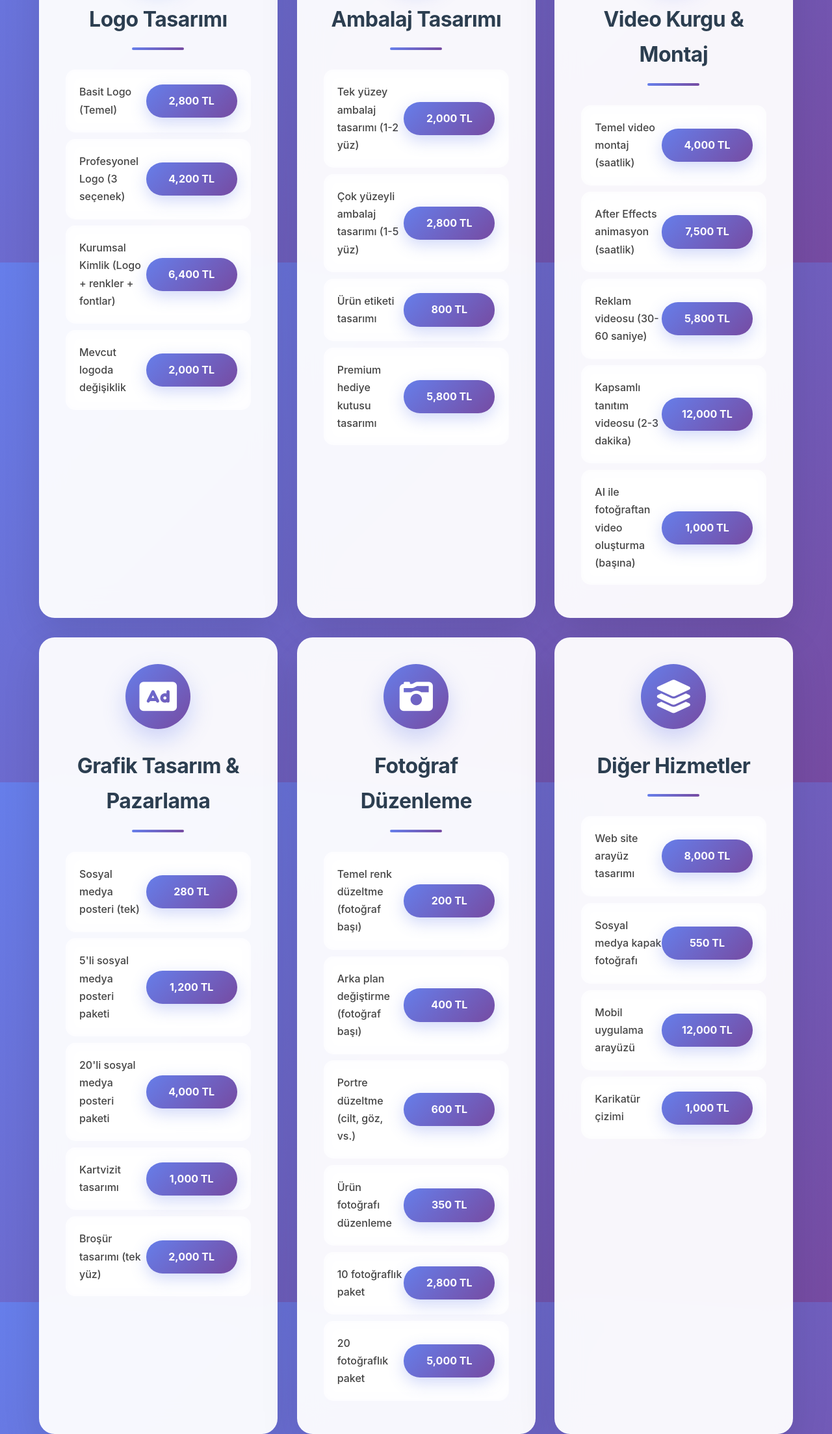
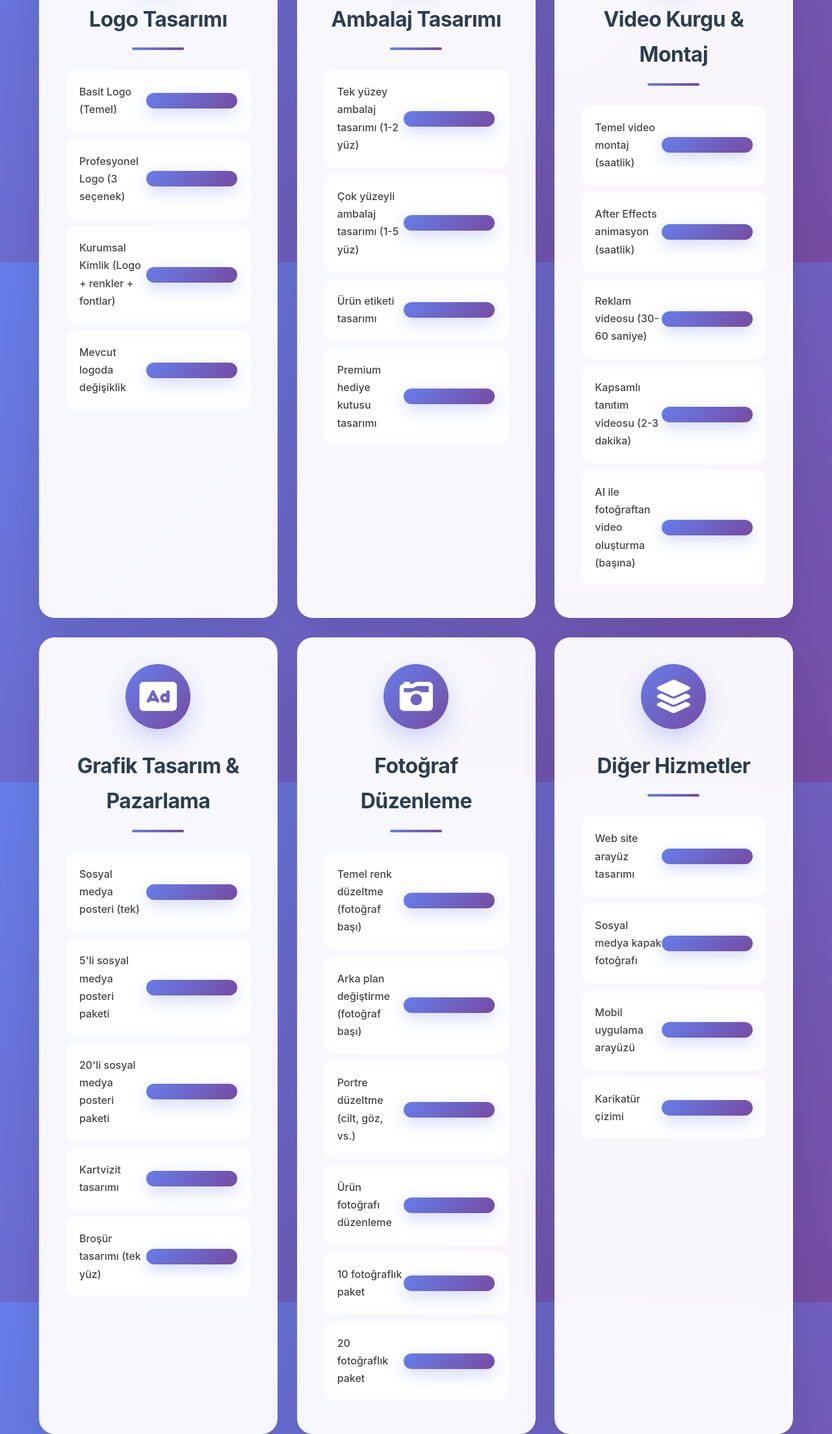
Before and after one commit to amjadgg/Amjad-Yarat-c-Hizmetler, a plain HTML site: page index.html in a window 1280 px wide. Shown: the part 5996-8203 px from the top of the page at 65% size. Drawn offline with Linux system fonts and the light colour scheme.

Commit message:
Update index.html

```diff
--- a/index.html
+++ b/index.html
@@ -2842,21 +2842,21 @@
         </div>
         <h2>Logo Tasarımı</h2>
         <ul class="services-list">
-<li class="service-item" data-name="Basit Logo (Temel)" data-price="2800">
+<li class="service-item" data-name="Basit Logo (Temel)" data-price="">
 <span class="service-name">Basit Logo (Temel)</span>
-<span class="service-price">2,800 TL</span>
+<span class="service-price"></span>
 </li>
-<li class="service-item" data-name="Profesyonel Logo (3 seçenek)" data-price="4200">
+<li class="service-item" data-name="Profesyonel Logo (3 seçenek)" data-price="">
 <span class="service-name">Profesyonel Logo (3 seçenek)</span>
-<span class="service-price">4,200 TL</span>
+<span class="service-price"></span>
 </li>
-<li class="service-item" data-name="Kurumsal Kimlik (Logo + renkler + fontlar)" data-price="6400">
+<li class="service-item" data-name="Kurumsal Kimlik (Logo + renkler + fontlar)" data-price="">
 <span class="service-name">Kurumsal Kimlik (Logo + renkler + fontlar)</span>
-<span class="service-price">6,400 TL</span>
+<span class="service-price"></span>
 </li>
-<li class="service-item" data-name="Mevcut logoda değişiklik" data-price="2000">
+<li class="service-item" data-name="Mevcut logoda değişiklik" data-price="">
 <span class="service-name">Mevcut logoda değişiklik</span>
-<span class="service-price">2,000 TL</span>
+<span class="service-price"></span>
 </li>
         </ul>
       </div>
@@ -2867,21 +2867,21 @@
         </div>
         <h2>Ambalaj Tasarımı</h2>
         <ul class="services-list">
-<li class="service-item" data-name="Tek yüzey ambalaj tasarımı (1-2 yüz)" data-price="2000">
+<li class="service-item" data-name="Tek yüzey ambalaj tasarımı (1-2 yüz)" data-price="">
 <span class="service-name">Tek yüzey ambalaj tasarımı (1-2 yüz)</span>
-<span class="service-price">2,000 TL</span>
+<span class="service-price"></span>
 </li>
-<li class="service-item" data-name="Çok yüzeyli ambalaj tasarımı (1-5 yüz)" data-price="2800">
+<li class="service-item" data-name="Çok yüzeyli ambalaj tasarımı (1-5 yüz)" data-price="">
 <span class="service-name">Çok yüzeyli ambalaj tasarımı (1-5 yüz)</span>
-<span class="service-price">2,800 TL</span>
+<span class="service-price"></span>
 </li>
-<li class="service-item" data-name="Ürün etiketi tasarımı" data-price="800">
+<li class="service-item" data-name="Ürün etiketi tasarımı" data-price="">
 <span class="service-name">Ürün etiketi tasarımı</span>
-<span class="service-price">800 TL</span>
+<span class="service-price"></span>
 </li>
-<li class="service-item" data-name="Premium hediye kutusu tasarımı" data-price="5800">
+<li class="service-item" data-name="Premium hediye kutusu tasarımı" data-price="">
 <span class="service-name">Premium hediye kutusu tasarımı</span>
-<span class="service-price">5,800 TL</span>
+<span class="service-price"></span>
 </li>
         </ul>
       </div>
@@ -2892,25 +2892,25 @@
         </div>
         <h2>Video Kurgu & Montaj</h2>
         <ul class="services-list">
-<li class="service-item" data-name="Temel video montaj (saatlik)" data-price="4000">
+<li class="service-item" data-name="Temel video montaj (saatlik)" data-price="">
 <span class="service-name">Temel video montaj (saatlik)</span>
-<span class="service-price">4,000 TL</span>
+<span class="service-price"></span>
 </li>
-<li class="service-item" data-name="After Effects animasyon (saatlik)" data-price="7500">
+<li class="service-item" data-name="After Effects animasyon (saatlik)" data-price="">
 <span class="service-name">After Effects animasyon (saatlik)</span>
-<span class="service-price">7,500 TL</span>
+<span class="service-price"></span>
 </li>
-<li class="service-item" data-name="Reklam videosu (30-60 saniye)" data-price="5800">
+<li class="service-item" data-name="Reklam videosu (30-60 saniye)" data-price="">
 <span class="service-name">Reklam videosu (30-60 saniye)</span>
-<span class="service-price">5,800 TL</span>
+<span class="service-price"></span>
 </li>
-<li class="service-item" data-name="Kapsamlı tanıtım videosu (2-3 dakika)" data-price="12000">
+<li class="service-item" data-name="Kapsamlı tanıtım videosu (2-3 dakika)" data-price="">
 <span class="service-name">Kapsamlı tanıtım videosu (2-3 dakika)</span>
-<span class="service-price">12,000 TL</span>
+<span class="service-price"></span>
 </li>
-<li class="service-item" data-name="AI ile fotoğraftan video oluşturma (başına)" data-price="1000">
+<li class="service-item" data-name="AI ile fotoğraftan video oluşturma (başına)" data-price="">
 <span class="service-name">AI ile fotoğraftan video oluşturma (başına)</span>
-<span class="service-price">1,000 TL</span>
+<span class="service-price"></span>
 </li>
         </ul>
       </div>
@@ -2921,25 +2921,25 @@
         </div>
         <h2>Grafik Tasarım & Pazarlama</h2>
         <ul class="services-list">
-<li class="service-item" data-name="Sosyal medya posteri (tek)" data-price="280">
+<li class="service-item" data-name="Sosyal medya posteri (tek)" data-price="">
 <span class="service-name">Sosyal medya posteri (tek)</span>
-<span class="service-price">280 TL</span>
+<span class="service-price"></span>
 </li>
-<li class="service-item" data-name="5'li sosyal medya posteri paketi" data-price="1200">
+<li class="service-item" data-name="5'li sosyal medya posteri paketi" data-price="">
 <span class="service-name">5'li sosyal medya posteri paketi</span>
-<span class="service-price">1,200 TL</span>
+<span class="service-price"></span>
 </li>
-<li class="service-item" data-name="20'li sosyal medya posteri paketi" data-price="4000">
+<li class="service-item" data-name="20'li sosyal medya posteri paketi" data-price="">
 <span class="service-name">20'li sosyal medya posteri paketi</span>
-<span class="service-price">4,000 TL</span>
+<span class="service-price"></span>
 </li>
-<li class="service-item" data-name="Kartvizit tasarımı" data-price="1000">
+<li class="service-item" data-name="Kartvizit tasarımı" data-price="">
 <span class="service-name">Kartvizit tasarımı</span>
-<span class="service-price">1,000 TL</span>
+<span class="service-price"></span>
 </li>
-<li class="service-item" data-name="Broşür tasarımı (tek yüz)" data-price="2000">
+<li class="service-item" data-name="Broşür tasarımı (tek yüz)" data-price="">
 <span class="service-name">Broşür tasarımı (tek yüz)</span>
-<span class="service-price">2,000 TL</span>
+<span class="service-price"></span>
 </li>
         </ul>
       </div>
@@ -2950,29 +2950,29 @@
         </div>
         <h2>Fotoğraf Düzenleme</h2>
         <ul class="services-list">
-<li class="service-item" data-name="Temel renk düzeltme (fotoğraf başı)" data-price="200">
+<li class="service-item" data-name="Temel renk düzeltme (fotoğraf başı)" data-price="">
 <span class="service-name">Temel renk düzeltme (fotoğraf başı)</span>
-<span class="service-price">200 TL</span>
+<span class="service-price"></span>
 </li>
-<li class="service-item" data-name="Arka plan değiştirme (fotoğraf başı)" data-price="400">
+<li class="service-item" data-name="Arka plan değiştirme (fotoğraf başı)" data-price="">
 <span class="service-name">Arka plan değiştirme (fotoğraf başı)</span>
-<span class="service-price">400 TL</span>
+<span class="service-price"></span>
 </li>
-<li class="service-item" data-name="Portre düzeltme (cilt, göz, vs.)" data-price="600">
+<li class="service-item" data-name="Portre düzeltme (cilt, göz, vs.)" data-price="">
 <span class="service-name">Portre düzeltme (cilt, göz, vs.)</span>
-<span class="service-price">600 TL</span>
+<span class="service-price"></span>
 </li>
-<li class="service-item" data-name="Ürün fotoğrafı düzenleme" data-price="350">
+<li class="service-item" data-name="Ürün fotoğrafı düzenleme" data-price="">
 <span class="service-name">Ürün fotoğrafı düzenleme</span>
-<span class="service-price">350 TL</span>
+<span class="service-price"></span>
 </li>
-<li class="service-item" data-name="10 fotoğraflik paket" data-price="2800">
+<li class="service-item" data-name="10 fotoğraflik paket" data-price="">
 <span class="service-name">10 fotoğraflık paket</span>
-<span class="service-price">2,800 TL</span>
+<span class="service-price"></span>
 </li>
-<li class="service-item" data-name="20 fotoğraflik paket" data-price="5000">
+<li class="service-item" data-name="20 fotoğraflik paket" data-price="">
 <span class="service-name">20 fotoğraflık paket</span>
-<span class="service-price">5,000 TL</span>
+<span class="service-price"></span>
 </li>
         </ul>
       </div>
@@ -2983,21 +2983,21 @@
         </div>
         <h2>Diğer Hizmetler</h2>
         <ul class="services-list">
-<li class="service-item" data-name="Web site arayüz tasarımı" data-price="8000">
+<li class="service-item" data-name="Web site arayüz tasarımı" data-price="">
 <span class="service-name">Web site arayüz tasarımı</span>
-<span class="service-price">8,000 TL</span>
+<span class="service-price"></span>
 </li>
-<li class="service-item" data-name="Sosyal medya kapak fotoğrafı" data-price="550">
+<li class="service-item" data-name="Sosyal medya kapak fotoğrafı" data-price="">
 <span class="service-name">Sosyal medya kapak fotoğrafı</span>
-<span class="service-price">550 TL</span>
+<span class="service-price"></span>
 </li>
-<li class="service-item" data-name="Mobil uygulama arayüzü" data-price="12000">
+<li class="service-item" data-name="Mobil uygulama arayüzü" data-price="">
 <span class="service-name">Mobil uygulama arayüzü</span>
-<span class="service-price">12,000 TL</span>
+<span class="service-price"></span>
 </li>
-<li class="service-item" data-name="Karikatür çizimi" data-price="1000">
+<li class="service-item" data-name="Karikatür çizimi" data-price="">
 <span class="service-name">Karikatür çizimi</span>
-<span class="service-price">1,000 TL</span>
+<span class="service-price"></span>
 </li>
         </ul>
       </div>
@@ -3329,34 +3329,34 @@
 
       // Servis fiyat listesi
       const services = [
-        { name: "Basit Logo (Temel)", price: 2800 },
-        { name: "Profesyonel Logo (3 seçenek)", price: 4200 },
-        { name: "Kurumsal Kimlik (Logo + renkler + fontlar)", price: 6400 },
-        { name: "Mevcut logoda değişiklik", price: 2000 },
-        { name: "Tek yüzey ambalaj tasarımı (1-2 yüz)", price: 2000 },
-        { name: "Çok yüzeyli ambalaj tasarımı (1-5 yüz)", price: 2800 },
-        { name: "Ürün etiketi tasarımı", price: 800 },
-        { name: "Premium hediye kutusu tasarımı", price: 5800 },
-        { name: "Temel video montaj (saatlik)", price: 4000 },
-        { name: "After Effects animasyon (saatlik)", price: 7500 },
-        { name: "Reklam videosu (30-60 saniye)", price: 5800 },
-        { name: "Kapsamlı tanıtım videosu (2-3 dakika)", price: 12000 },
-        { name: "AI ile fotoğraftan video oluşturma (başına)", price: 1000 },
-        { name: "Sosyal medya posteri (tek)", price: 280 },
-        { name: "5'li sosyal medya posteri paketi", price: 1200 },
-        { name: "20'li sosyal medya posteri paketi", price: 4000 },
-        { name: "Kartvizit tasarımı", price: 1000 },
-        { name: "Broşür tasarımı (tek yüz)", price: 2000 },
-        { name: "Temel renk düzeltme (fotoğraf başı)", price: 200 },
-        { name: "Arka plan değiştirme (fotoğraf başı)", price: 400 },
-        { name: "Portre düzeltme (cilt, göz, vs.)", price: 600 },
-        { name: "Ürün fotoğrafı düzenleme", price: 350 },
-        { name: "10 fotoğraflik paket", price: 2800 },
-        { name: "20 fotoğraflik paket", price: 5000 },
-        { name: "Web site arayüz tasarımı", price: 8000 },
-        { name: "Sosyal medya kapak fotoğrafı", price: 550 },
-        { name: "Mobil uygulama arayüzü", price: 12000 },
-        { name: "Karikatür çizimi", price: 1000 }
+        { name: "Basit Logo (Temel)", price: 1 },
+        { name: "Profesyonel Logo (3 seçenek)", price: 1 },
+        { name: "Kurumsal Kimlik (Logo + renkler + fontlar)", price: 1 },
+        { name: "Mevcut logoda değişiklik", price: 1 },
+        { name: "Tek yüzey ambalaj tasarımı (1-2 yüz)", price: 1 },
+        { name: "Çok yüzeyli ambalaj tasarımı (1-5 yüz)", price: 1 },
+        { name: "Ürün etiketi tasarımı", price: 1 },
+        { name: "Premium hediye kutusu tasarımı", price: 1 },
+        { name: "Temel video montaj (saatlik)", price: 1 },
+        { name: "After Effects animasyon (saatlik)", price: 1 },
+        { name: "Reklam videosu (30-60 saniye)", price: 1 },
+        { name: "Kapsamlı tanıtım videosu (2-3 dakika)", price: 1 },
+        { name: "AI ile fotoğraftan video oluşturma (başına)", price: 1 },
+        { name: "Sosyal medya posteri (tek)", price: 1 },
+        { name: "5'li sosyal medya posteri paketi", price: 1 },
+        { name: "20'li sosyal medya posteri paketi", price: 1 },
+        { name: "Kartvizit tasarımı", price: 1 },
+        { name: "Broşür tasarımı (tek yüz)", price: 1 },
+        { name: "Temel renk düzeltme (fotoğraf başı)", price: 1 },
+        { name: "Arka plan değiştirme (fotoğraf başı)", price: 1 },
+        { name: "Portre düzeltme (cilt, göz, vs.)", price: 1 },
+        { name: "Ürün fotoğrafı düzenleme", price: 1 },
+        { name: "10 fotoğraflik paket", price: 1 },
+        { name: "20 fotoğraflik paket", price: 1 },
+        { name: "Web site arayüz tasarımı", price: 1 },
+        { name: "Sosyal medya kapak fotoğrafı", price: 1 },
+        { name: "Mobil uygulama arayüzü", price: 1 },
+        { name: "Karikatür çizimi", price: 1 }
       ];
 
       // Servis seçeneklerini oluştur
```
